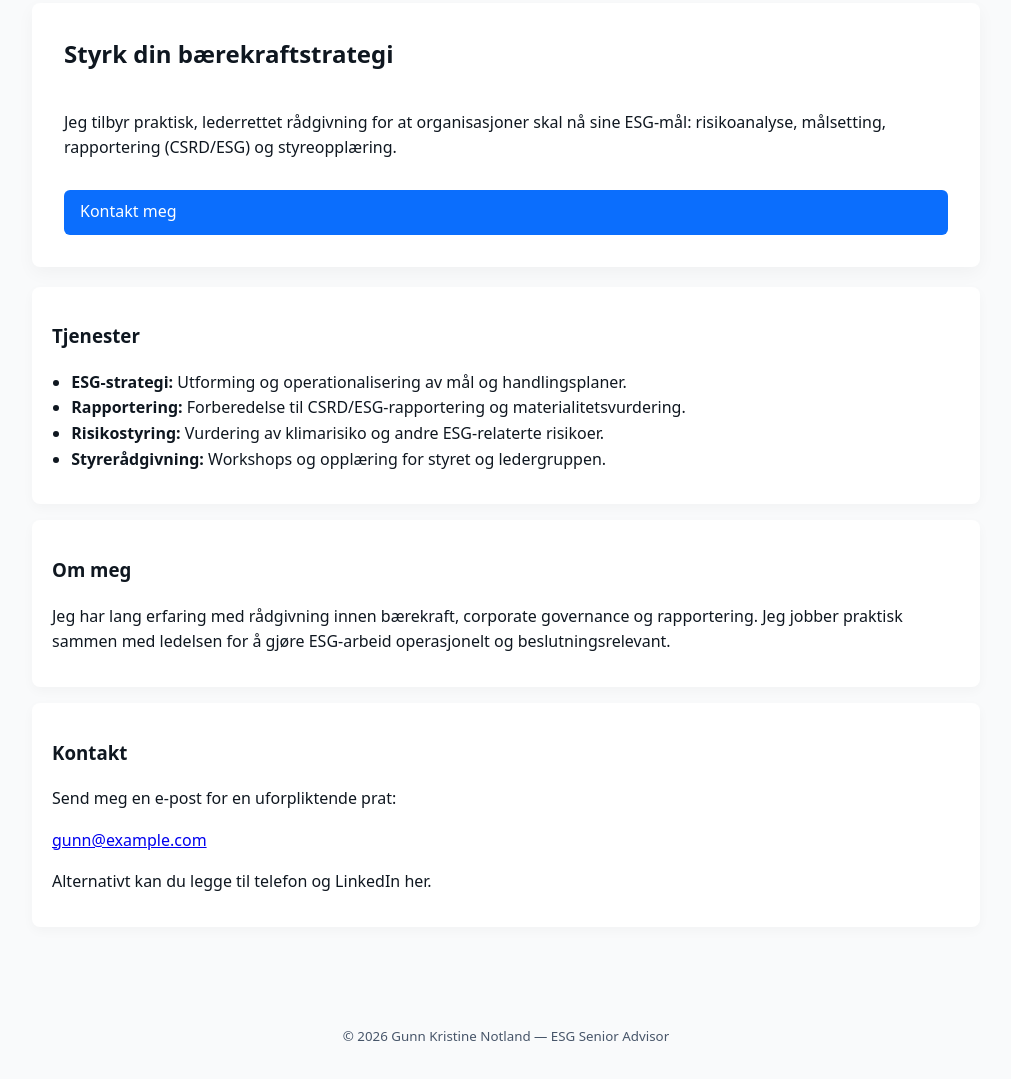
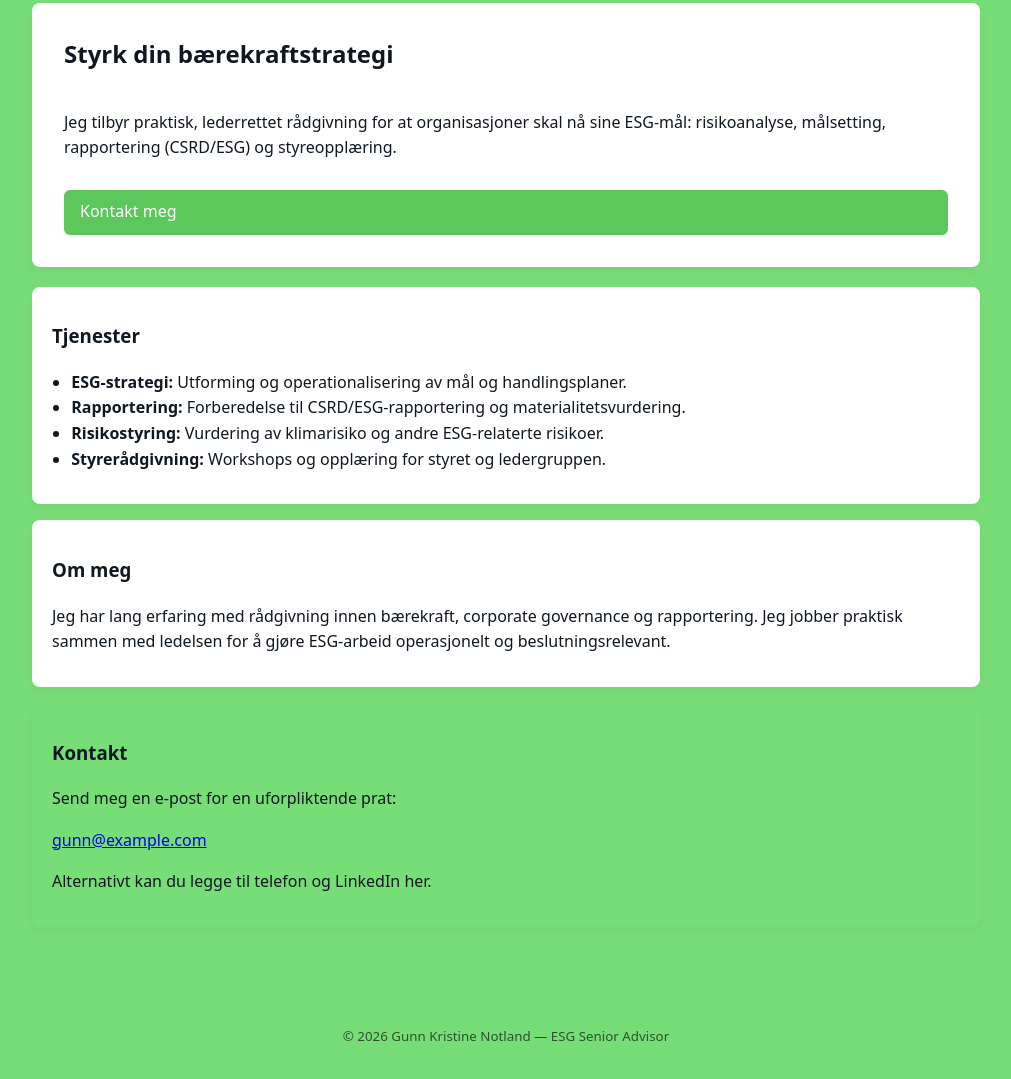
Before and after one commit to GunnKristineNotland/ESG-test, a plain HTML site: page index.html in a window 1280 px wide. Shown: the part 167-1246 px from the top of the page, without its empty margins (134-1145 px from the left). Drawn offline with Linux system fonts and the light colour scheme.

Commit message:
Refactor CSS variables and update styles
Updated color variables and styles to use a green theme.

```diff
--- a/css/style.css
+++ b/css/style.css
@@ -1,9 +1,18 @@
 :root{
-  --bg:#f9fafb;
-  --accent:#0b6efd;
-  --text:#0f1720;
-  --muted:#475569;
-  --card:#ffffff;
+  /* Primærfarge (brukerens farge) og tilhørende RGB for rgba-bruk */
+  --primary: #77DD77;
+  --primary-rgb: 119,221,119;
+
+  /* Aksent som er litt mørkere for knapper og highlights */
+  --accent: #5CC85C;
+  --accent-rgb: 92,200,92;
+
+  /* Bakgrunn følger primærfargen */
+  --bg: var(--primary);
+
+  --text: #0f1720;
+  --muted: #2f4f2f;
+  --card: #ffffff;
 }
 *{box-sizing:border-box}
 body{
@@ -19,7 +28,8 @@ body{
   padding:1rem;
 }
 .site-header{
-  background:linear-gradient(90deg, rgba(11,110,253,0.12), rgba(11,110,253,0.06));
+  /* Byttet fra blå gradient til grønne toner som matcher --accent */
+  background:linear-gradient(90deg, rgba(var(--accent-rgb),0.12), rgba(var(--accent-rgb),0.06));
   padding:1.25rem 0;
   border-bottom:1px solid rgba(15,23,32,0.05);
 }
@@ -38,7 +48,7 @@ body{
   display:inline-block;
   margin-top:0.8rem;
   padding:0.6rem 1rem;
-  background:var(--accent);
+  background:var(--accent); /* knappfarge følger primær/aksent */
   color:white;
   text-decoration:none;
   border-radius:6px;
@@ -53,6 +63,17 @@ body{
 }
 .services ul{padding-left:1.2rem}
 
+/* Kontakt-boksen bruker nå primærfargen som bakgrunn så den skiller seg ut */
+.contact{
+  background:var(--bg);
+  color:var(--text);
+  padding:1rem 1.25rem;
+  margin:1rem 0;
+  border-radius:8px;
+  box-shadow:0 4px 12px rgba(15,23,32,0.03);
+}
+
+/* Footer */
 .site-footer{
   padding:1rem 0;
   text-align:center;
```
